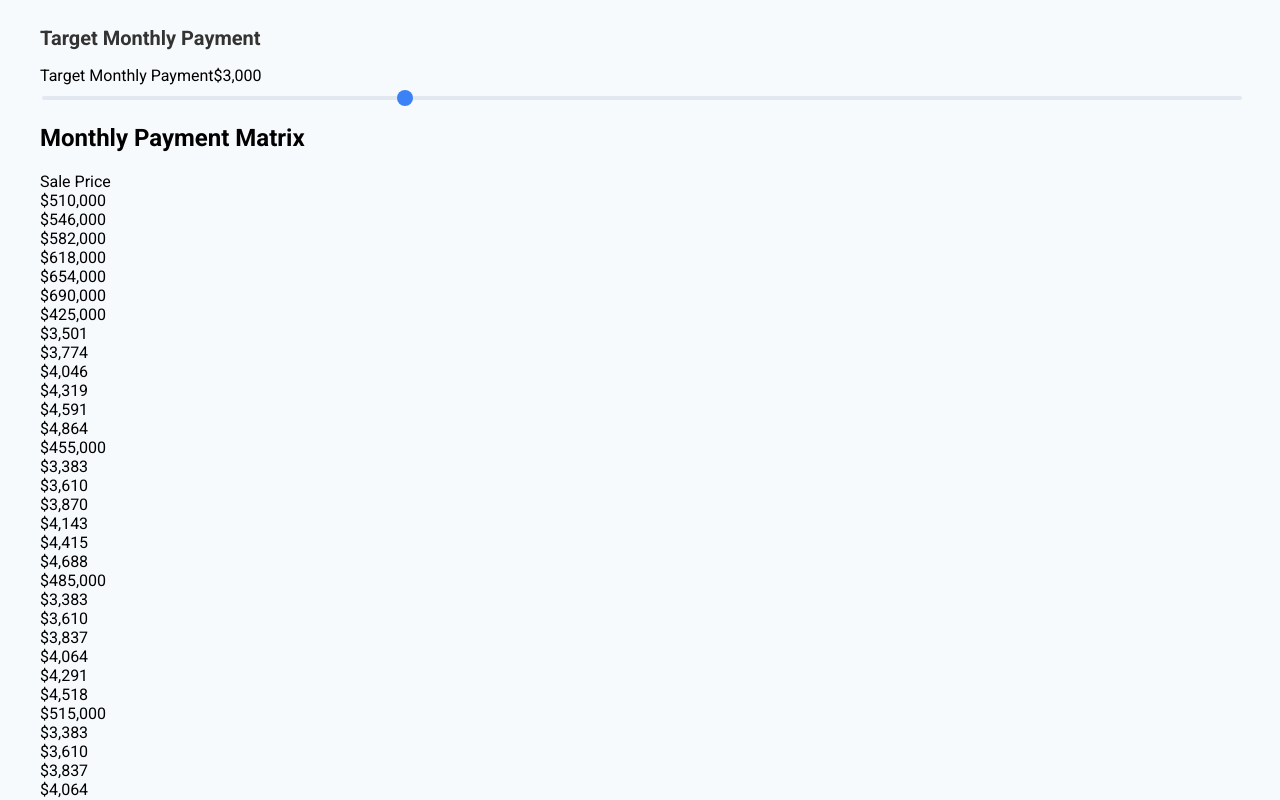
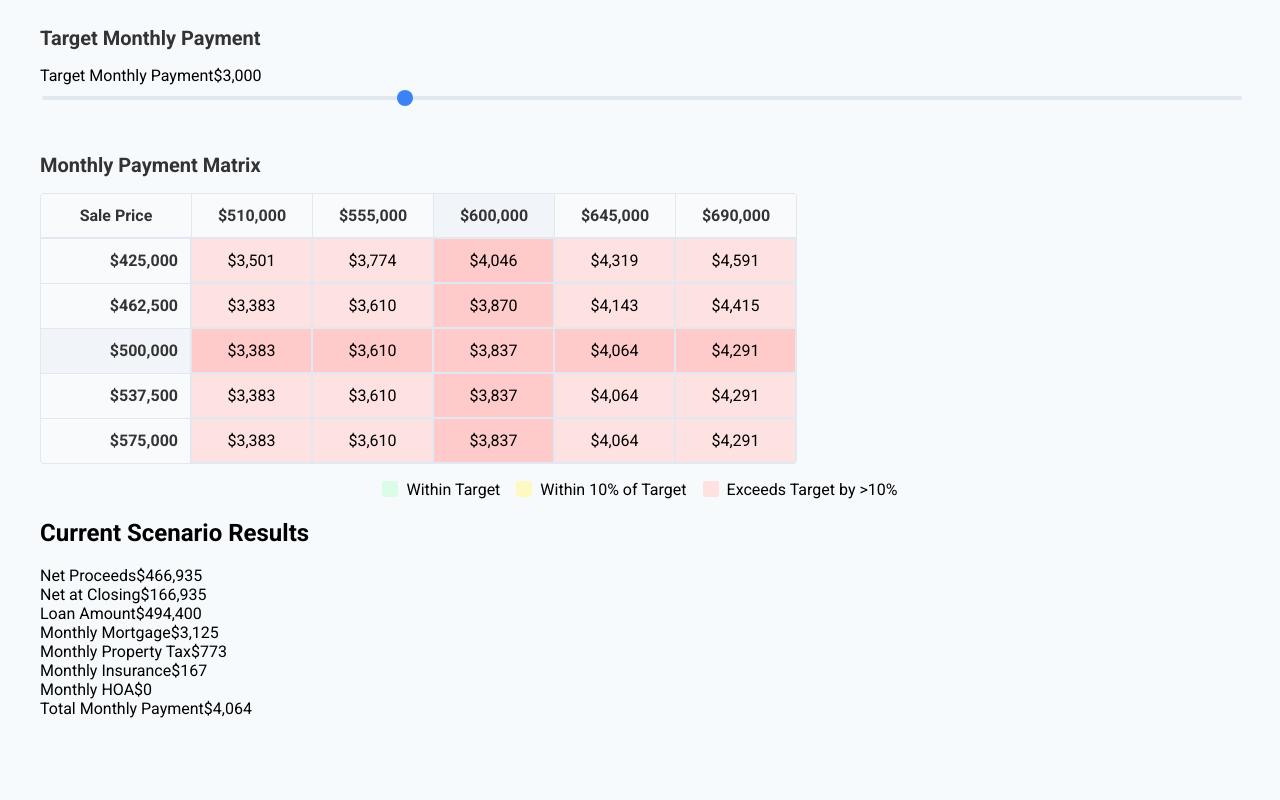
Before and after one commit to trentschade/buy-sell_fullstack_3_next, a Next.js app: page /unified-calculator in a window 1280 px wide. Shown: the part 780-1580 px from the top of the page. After the commit the page ends 1530 px from the top, so only its background shows below. Built offline with nearby package versions, Linux system fonts and the light colour scheme.

Commit message:
Adjusted formatting.

```diff
--- a/components/calculator/MonthlyPaymentMatrix.js
+++ b/components/calculator/MonthlyPaymentMatrix.js
@@ -9,14 +9,12 @@ import { confidenceLevels } from '../../utils/constants';
  * based on different sale prices and purchase prices
  * @param {Object} props - Component properties
  * @param {Array} props.tableData - 2D array of calculation results
- * @param {Object} props.tableConfig - Configuration for the table
  * @param {number} props.targetMonthlyPayment - Target monthly payment amount
  * @param {Object} props.mainSliders - Object containing current slider values
  * @returns {JSX.Element} - Monthly payment matrix component
  */
 const MonthlyPaymentMatrix = ({
   tableData = [],
-  tableConfig = { saleRange: 6, purchaseRange: 6 },
   targetMonthlyPayment = 3000,
   mainSliders = {
     sale: { value: 500000, confidence: 'Likely' },
@@ -37,22 +35,18 @@ const MonthlyPaymentMatrix = ({
     return styles.insufficient;
   };
 
-  // Generate arrays for row and column headers using confidence levels
-  const saleRange = tableConfig.saleRange || 6;
-  const purchaseRange = tableConfig.purchaseRange || 6;
-
   // Generate sale prices for rows using confidence level
   const { prices: salePrices } = generatePriceRange(
     mainSliders.sale.value,
     confidenceLevels[mainSliders.sale.confidence],
-    saleRange
+    5 // Fixed number of rows
   );
 
   // Generate purchase prices for columns using confidence level
   const { prices: purchasePrices } = generatePriceRange(
     mainSliders.purchase.value,
     confidenceLevels[mainSliders.purchase.confidence],
-    purchaseRange
+    5 // Fixed number of columns
   );
 
   return (
--- a/styles/UnifiedCalculator.module.css
+++ b/styles/UnifiedCalculator.module.css
@@ -198,3 +198,158 @@
     padding: 1rem;
   }
 }
+
+/* Matrix styles */
+.matrixSection {
+  margin-top: 2rem;
+  overflow-x: auto;
+}
+
+.matrixSection h2 {
+  font-size: 1.25rem;
+  font-weight: 600;
+  color: #333;
+  margin-bottom: 1rem;
+}
+
+.matrixContainer {
+  display: grid;
+  grid-template-columns: 150px repeat(5, 120px);
+  gap: 1px;
+  background-color: #e2e8f0;
+  border: 1px solid #e2e8f0;
+  border-radius: 4px;
+  overflow: hidden;
+  width: fit-content;
+}
+
+.matrixHeader {
+  display: contents;
+}
+
+.headerCell {
+  background-color: #f8fafc;
+  padding: 0.75rem;
+  font-weight: 600;
+  color: #333;
+  text-align: center;
+  border-bottom: 1px solid #e2e8f0;
+  position: sticky;
+  top: 0;
+  z-index: 1;
+}
+
+.headerCell:first-child {
+  left: 0;
+  z-index: 2;
+}
+
+.matrixRow {
+  display: contents;
+}
+
+.rowHeader {
+  background-color: #f8fafc;
+  padding: 0.75rem;
+  font-weight: 600;
+  color: #333;
+  text-align: right;
+  border-right: 1px solid #e2e8f0;
+  position: sticky;
+  left: 0;
+  z-index: 1;
+}
+
+.matrixCell {
+  background-color: white;
+  padding: 0.75rem;
+  text-align: center;
+  border-bottom: 1px solid #e2e8f0;
+  border-right: 1px solid #e2e8f0;
+}
+
+.matrixCell.sufficient {
+  background-color: #dcfce7;
+}
+
+.matrixCell.warning {
+  background-color: #fef9c3;
+}
+
+.matrixCell.insufficient {
+  background-color: #fee2e2;
+}
+
+.legend {
+  display: flex;
+  gap: 1rem;
+  margin-top: 1rem;
+  justify-content: center;
+}
+
+.legendItem {
+  display: flex;
+  align-items: center;
+  gap: 0.5rem;
+}
+
+.legendColor {
+  width: 1rem;
+  height: 1rem;
+  border-radius: 2px;
+}
+
+.legendColor.sufficient {
+  background-color: #dcfce7;
+}
+
+.legendColor.warning {
+  background-color: #fef9c3;
+}
+
+.legendColor.insufficient {
+  background-color: #fee2e2;
+}
+
+.matrixRow:nth-child(4) .rowHeader,
+.matrixRow:nth-child(4) .matrixCell {
+  background-color: #f1f5f9;
+}
+
+.matrixHeader .headerCell:nth-child(4),
+.matrixRow .matrixCell:nth-child(4) {
+  background-color: #f1f5f9;
+}
+
+/* Override the background for cells that are both in the middle row and column */
+.matrixRow:nth-child(4) .matrixCell:nth-child(4) {
+  background-color: #e2e8f0;
+}
+
+/* Ensure the background colors still work with the status colors */
+.matrixRow:nth-child(4) .matrixCell.sufficient {
+  background-color: #bbf7d0;
+}
+
+.matrixRow:nth-child(4) .matrixCell.warning {
+  background-color: #fef08a;
+}
+
+.matrixRow:nth-child(4) .matrixCell.insufficient {
+  background-color: #fecaca;
+}
+
+.matrixHeader .headerCell:nth-child(4).sufficient,
+.matrixRow .matrixCell:nth-child(4).sufficient {
+  background-color: #bbf7d0;
+}
+
+.matrixHeader .headerCell:nth-child(4).warning,
+.matrixRow .matrixCell:nth-child(4).warning {
+  background-color: #fef08a;
+}
+
+.matrixHeader .headerCell:nth-child(4).insufficient,
+.matrixRow .matrixCell:nth-child(4).insufficient {
+  background-color: #fecaca;
+}
```
